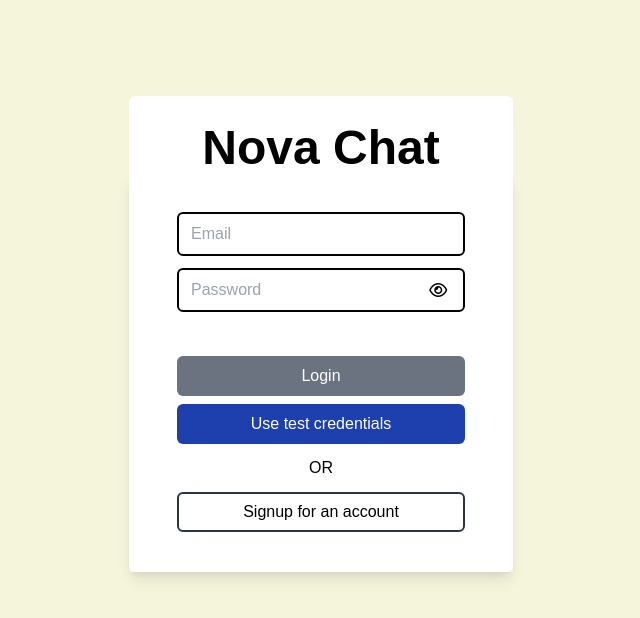
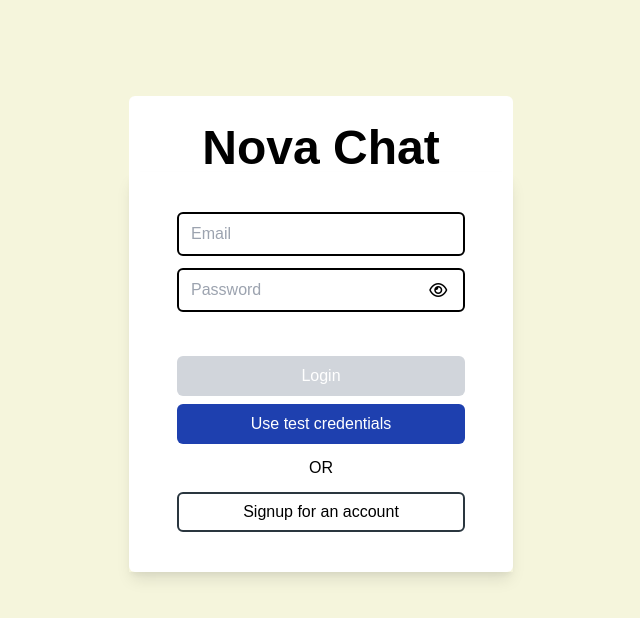
Before and after one commit to mohit-codes/Nova-chat, a React (Create React App) app: page / in a window 1280 px wide. Shown: the top 618 px of the page, without its empty margins (319-959 px from the left). Built offline with nearby package versions, Linux system fonts and the light colour scheme; no server answers.

Commit message:
style: disabled button rules

```diff
--- a/src/index.css
+++ b/src/index.css
@@ -21,6 +21,11 @@ i {
   cursor: pointer;
 }
 
+button:disabled {
+  cursor: not-allowed;
+  background-color: #d1d5db !important;
+}
+
 @media (min-width: 768px) {
   .background-gif {
     background: url(assets/background.svg) no-repeat beige;
```
